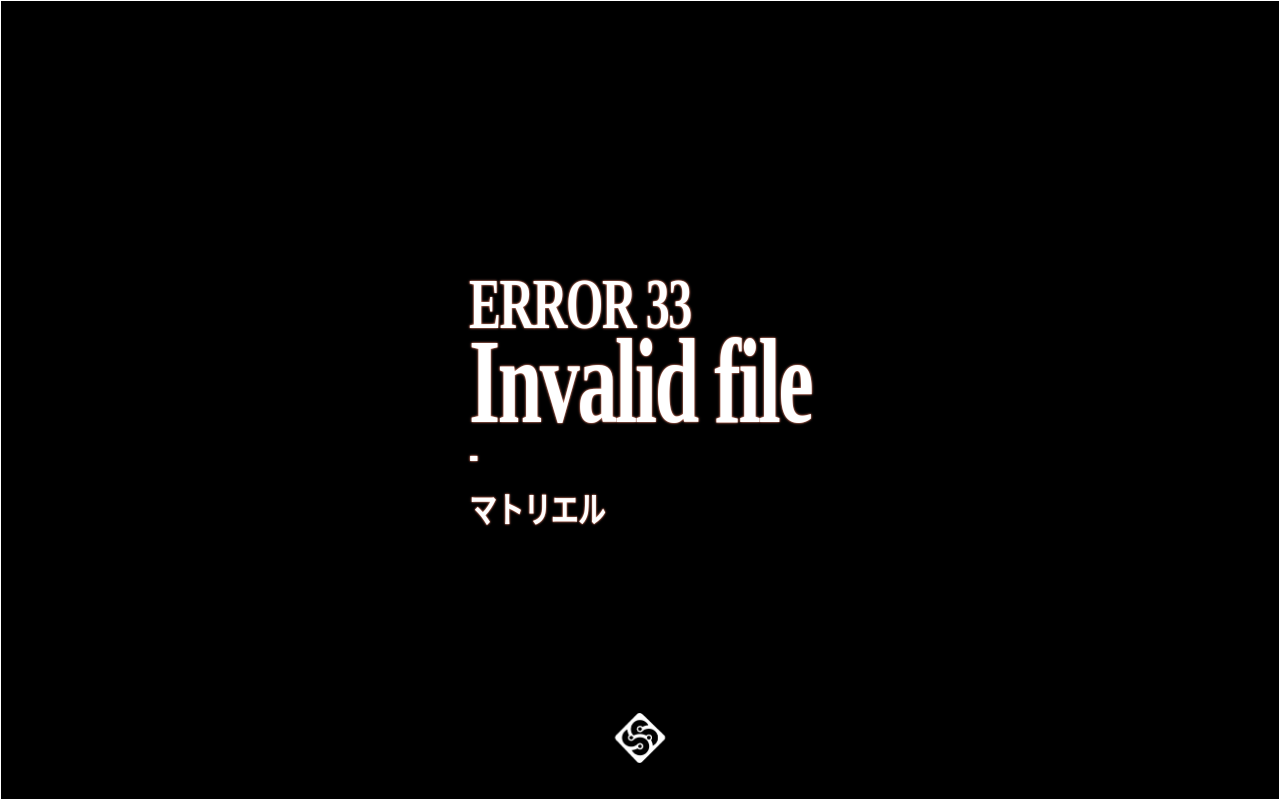
After one commit to jinjernot/matarael, a Flask app: template templates/error.html in a window 1280 px wide. The commit adds this page. Run offline with Flask 3, Linux system fonts and the light colour scheme; the template is opened without the code that fills it, so the values that code supplies are empty.

Commit message:
Front updated, code now actually works in web

```diff
--- a/main.py
+++ b/main.py
@@ -5,6 +5,7 @@ from openpyxl.styles import PatternFill
 from flask import Flask, request, render_template,redirect,send_file
 
 app = Flask(__name__)
+app.use_static_for = 'static'
 
 ALLOWED_EXTENSIONS = {'xlsx'}
 
@@ -23,7 +24,7 @@ def upload_file():
         file = request.files['file']
 
         if not allowed_file(file.filename):
-            return "Error: File must be in XLSX format."
+            return render_template('error.html')
         cleanReport(file)
 
 
--- /dev/null
+++ b/static/css/styles.css
@@ -0,0 +1,102 @@
+* {
+    margin: 0;
+    padding: 0;
+  }
+
+  body {
+    background-color: black;
+    border: 1px solid white;
+    box-sizing: border-box;
+    height: 100vh;
+    display: flex;
+    flex-direction: column;
+    justify-content: center;
+  }
+
+  .eva-heading {
+    padding: 32px;
+    margin: 0 auto;
+    align-self: baseline;
+    font-family: serif;
+    color: white;
+    text-shadow: 0 0 2px #e19a86, 0 0 1.5px #854535, 0 0 1.5px #5c150c;
+  }
+
+  .eva-heading > h1 {
+    font-size: 500%;
+  }
+
+  .eva-heading > h2 {
+    font-size: 300%;
+  }
+
+  .eva-heading__title {
+    transform: scale(1, 1.5);
+    line-height: 1.2em;
+    letter-spacing: -.03em;
+  }
+
+  .eva-heading__episode-number {
+    font-family: sans-serif;
+    font-size: 180%;
+    transform: scale(1, 1.5);
+    letter-spacing: -.06em;
+    margin: 10px 0 26px 0;
+  }
+
+  .eva-heading__episode-title {
+    transform: scale(1, 1.3);
+    font-size: 170%;
+    line-height: 1em;
+  }
+
+  .image-container {
+    position: fixed;
+    left: 0;
+    bottom: 0;
+    width: 100%;
+    text-align: center;
+    margin-bottom: 33px;
+}
+
+.bottom-center {
+    width: 40px;
+    height: 40px;
+}
+
+.upload-container {
+  font-family: sans-serif;
+  padding: 32px;
+  margin: 0 auto;
+  align-self: baseline;
+  font-family: serif;
+  color: white;
+  text-shadow: 0 0 2px #e19a86, 0 0 1.5px #854535, 0 0 1.5px #5c150c;
+  border: 1px solid white;
+}
+
+.upload-button {
+  padding: 5px;
+  font-size: 180%;
+  margin-left: 10px;
+}
+
+.custom-file-input {
+  transform: scale(1, 1.5);
+  line-height: 1.2em;
+  letter-spacing: -.03em;
+
+  position: relative;
+  overflow: hidden;
+  display: inline-block;
+}
+
+.input-file {
+  position: absolute;
+  top: 0;
+  left: 0;
+  opacity: 0;
+  cursor: pointer;
+  height: 100%;
+  width: 100%;
+}
--- /dev/null
+++ b/templates/error.html
@@ -0,0 +1,21 @@
+<!DOCTYPE html>
+<html>
+<head>
+    <title>Matarael</title>
+    <link rel="stylesheet" href="{{ url_for('static', filename='css/styles.css') }}">
+</head>
+<body>
+
+<header class="eva-heading">
+    <h2 class="eva-heading__title">ERROR 33</h2>
+    <h1 class="eva-heading__title">Invalid file</h1>
+    <h3 class="eva-heading__episode-number">-</h3>
+    <h4 class="eva-heading__episode-title">マトリエル</h4>
+
+</header>
+
+<div class="image-container">
+<img src="{{ url_for('static', filename='images/SS.png') }}" alt="powered by sabarobe studios" width="50" height="50">
+</div>
+</body>
+</html>
```
Also changed, not shown: templates/matarael.html (+20 -5 lines), templates/styles.css (deleted, +0 -315 lines), static/images/SS.png (added).
